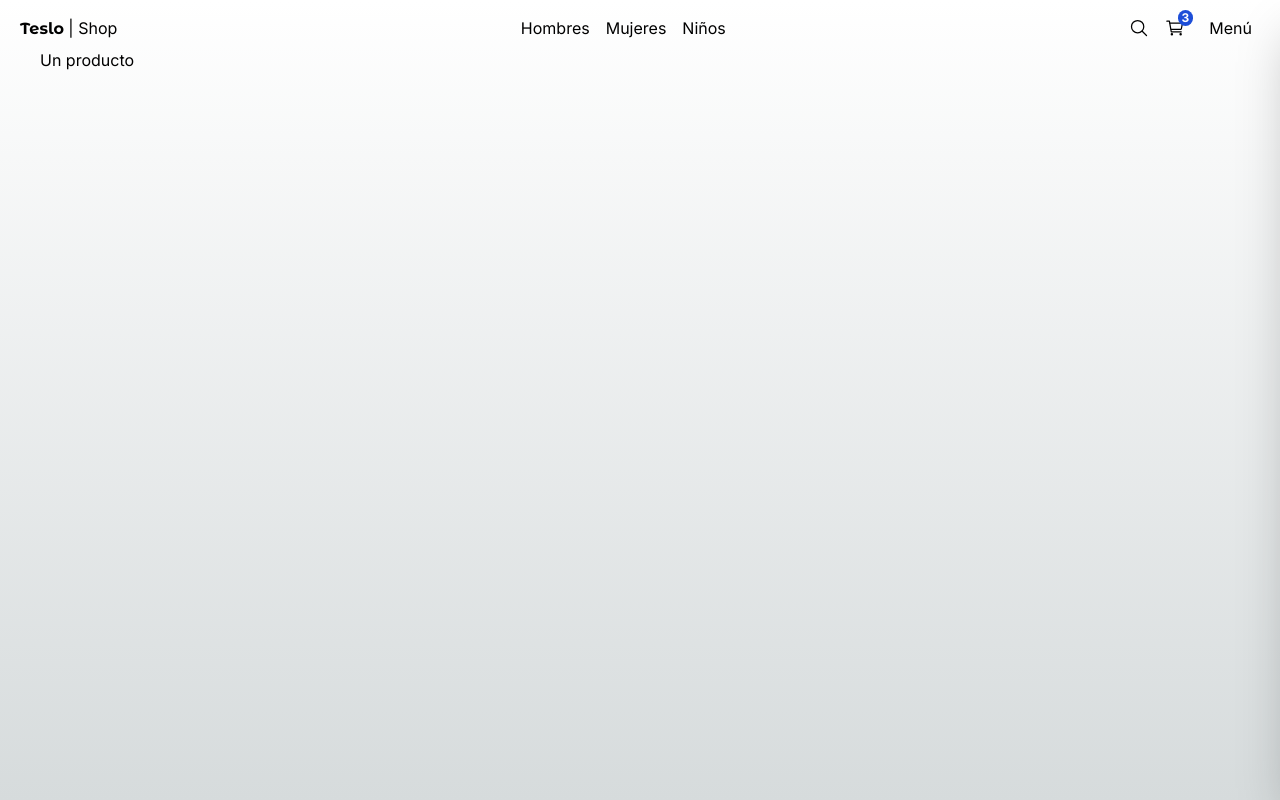
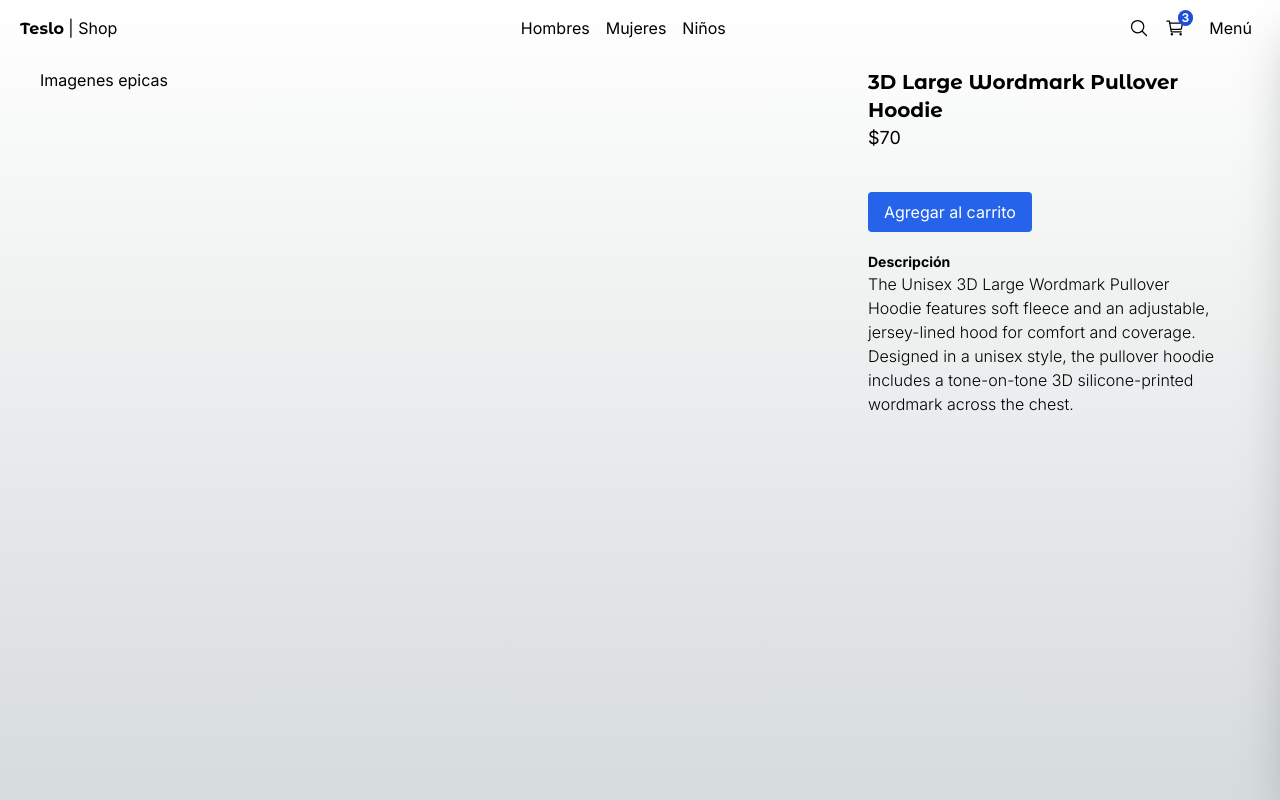
Before and after one commit to EA-Gadgeter/teslo-shop, a Next.js app: page /product/3d_large_wordmark_pullover_hoodie in a window 1280 px wide. Built offline with nearby package versions, Linux system fonts and the light colour scheme.

Commit message:
El topbar ahora filtra por categorias con informacion demo, inicio maquetacion pagina de producto

```diff
--- a/src/app/(shop)/category/[id]/page.tsx
+++ b/src/app/(shop)/category/[id]/page.tsx
@@ -1,21 +1,39 @@
-import { notFound } from "next/navigation";
+import { initialData } from "@/mocks/mocks";
+
+import type { Category } from "@/interfaces/product.interface";
+
+import { Title } from "@/components/ui";
+import { ProductsGrid } from "@/components/products";
 
 interface Props {
  params: {
-  id: string;
+  id: Category;
  }
 }
+
+const products = initialData.products;
 
 export default function({ params }: Props) {
   const { id } = params;
 
-  if (id === "kids") {
+  const filteredProducts = products.filter(product => product.gender === id);
+
+  const labels: Record<Category, string> = {
+    men: "para hombres",
+    women: "para mujeres",
+    kid: "para niños",
+    unisex: "para todos"
+  };
+
+  /*if (id === "kids") {
     notFound();
-  }
+  }*/
 
   return (
     <div>
-      <h1>Category Page {id}</h1>
+      <Title title={`Artículos de ${labels[id]}`} subtitle="Todos los productos" className="mb-2" />
+
+      <ProductsGrid products={filteredProducts} />
     </div>
   );
 }
--- a/src/app/(shop)/product/[slug]/page.tsx
+++ b/src/app/(shop)/product/[slug]/page.tsx
@@ -1,7 +1,46 @@
-export default function() {
+import { notFound } from "next/navigation";
+
+import { titleFont } from "@/config/fonts";
+
+import { initialData } from "@/mocks/mocks";
+
+interface Props {
+  params: {
+    slug: string;
+  }
+}
+
+export default function({ params }: Props) {
+  const { slug } = params;
+
+  const product = initialData.products.find(product => product.slug === slug);
+
+  if (!product) notFound();
+
   return (
-    <div>
-      <h1>Un producto</h1>
+    <div className="mt-5 mb-5 grid grid-cols-1 md:grid-cols-3 gap-3">
+      <div className="col-span-1 md:col-span-2">
+        <h1>Imagenes epicas</h1>
+      </div>
+
+      <div className="col-span-1 px-5">
+        <h1 className={`${titleFont.className} antialiased font-bold text-xl`}>
+          {product.title}
+        </h1>
+
+        <p className="text-lg mb-5">
+          ${product.price}
+        </p>
+
+        <button className="btn-primary my-5">
+          Agregar al carrito
+        </button>
+
+        <h3 className="font-bold text-sm">
+          Descripción
+        </h3>
+        <p className="font-light">{product.description}</p>
+      </div>
     </div>
   );
 }
--- /dev/null
+++ b/src/app/(shop)/product/not-found.tsx
@@ -0,0 +1,5 @@
+import { PageNotFound } from "@/components/ui";
+
+export default function() {
+  return <PageNotFound />;
+}
--- a/src/components/ui/TopMenu.tsx
+++ b/src/components/ui/TopMenu.tsx
@@ -27,7 +27,7 @@ export const TopMenu = () => {
           Mujeres
         </Link>
 
-        <Link className="p-2 rounded-md transition-all hover:bg-gray-100" href="/category/kids">
+        <Link className="p-2 rounded-md transition-all hover:bg-gray-100" href="/category/kid">
           Niños
         </Link>
       </div>
@@ -37,7 +37,7 @@ export const TopMenu = () => {
           <IoSearchOutline className="w-5 h-5"/>
         </Link>
 
-        <Link href="/search">
+        <Link href="/cart">
           <div className="relative">
             <span className="absolute px-1 text-xs font-bold rounded-full -top-2 -right-2 bg-blue-700 text-white">3</span>
 
```
Also changed, not shown: src/interfaces/product.interface.ts (+6 -5 lines).
